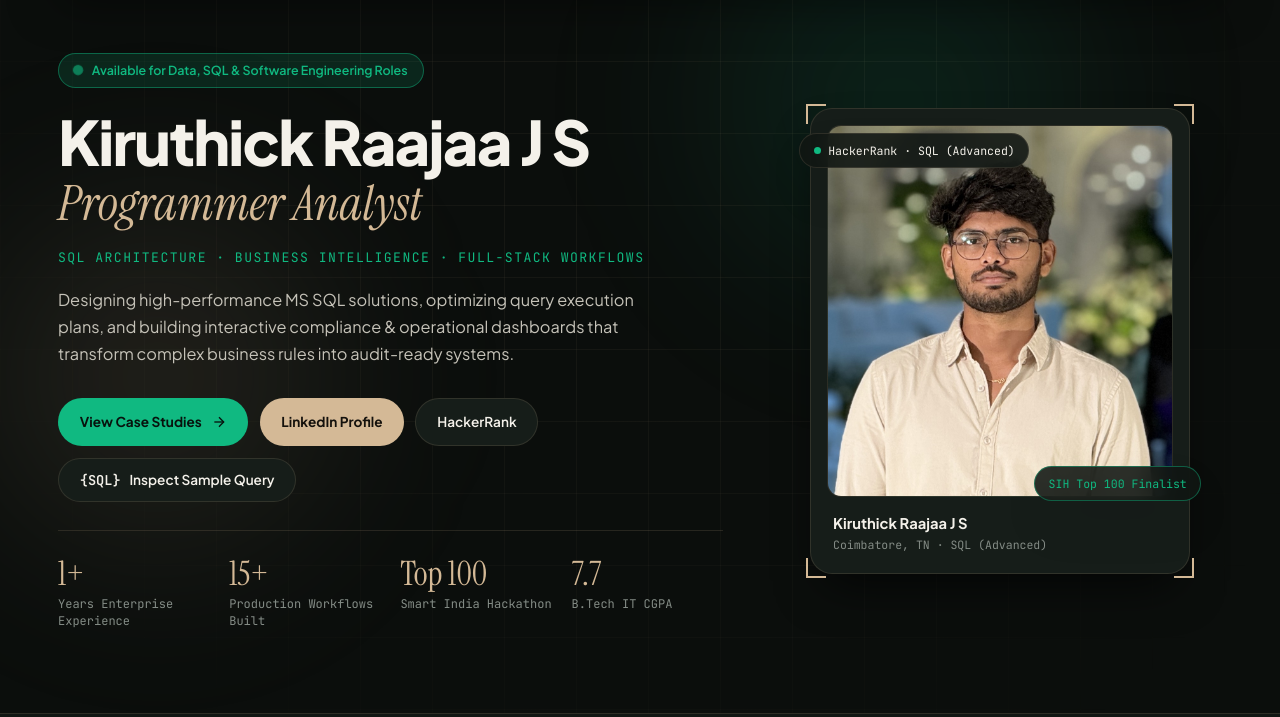
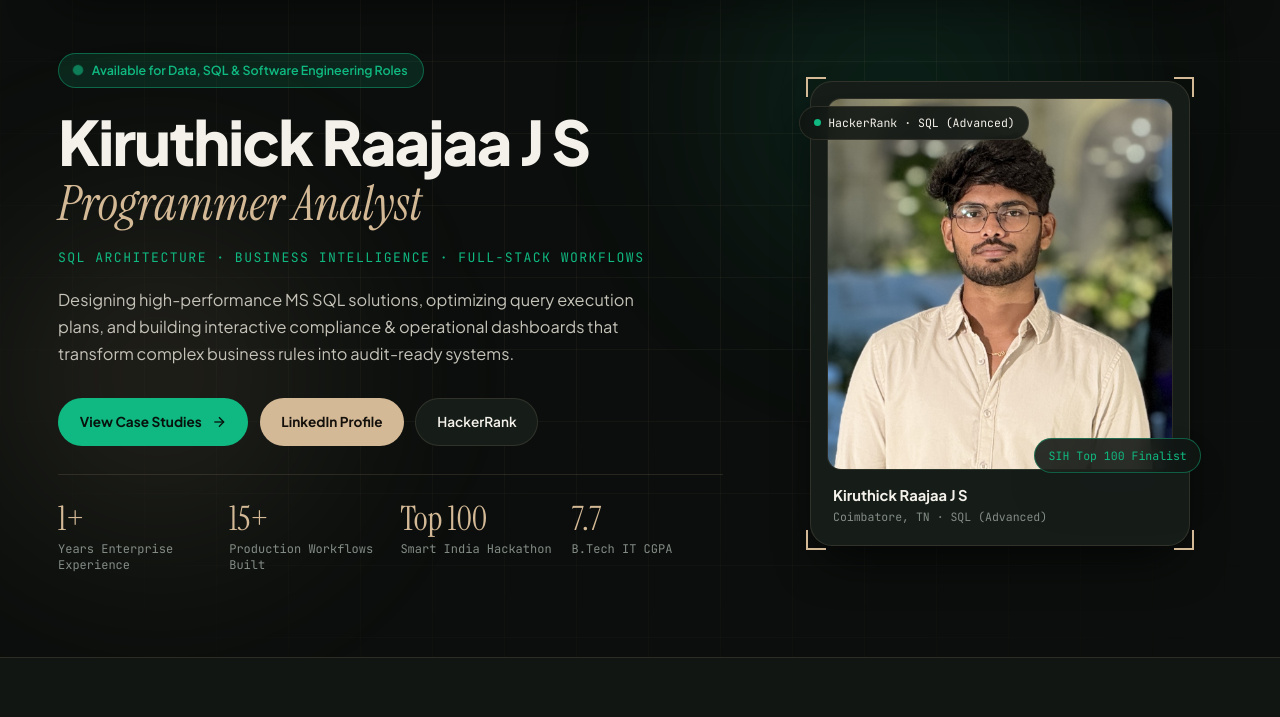
Before and after one commit to kiruthickraajaaa/myportfolio, a website built with Vite: page index.html in a window 1280 px wide. Shown: the part 83-800 px from the top of the page. Built offline with nearby package versions, Linux system fonts and the light colour scheme.

Commit message:
Complete portfolio redesign with modular HTML, CSS, JS, and assets 2

```diff
--- a/index.html
+++ b/index.html
@@ -101,10 +101,10 @@
               <a href="https://www.hackerrank.com/profile/kiruthickraajaa" id="heroHackerrankBtn" target="_blank" rel="noopener noreferrer" class="btn btn-outline">
                 <span>HackerRank</span>
               </a>
-              <button type="button" class="btn btn-outline" id="toggleSqlModalBtn">
+              <!-- <button type="button" class="btn btn-outline" id="toggleSqlModalBtn">
                 <span class="mono">{SQL}</span>
                 <span>Inspect Sample Query</span>
-              </button>
+              </button> -->
             </div>
 
             <!-- Collapsible Live SQL Architecture Drawer -->
```
